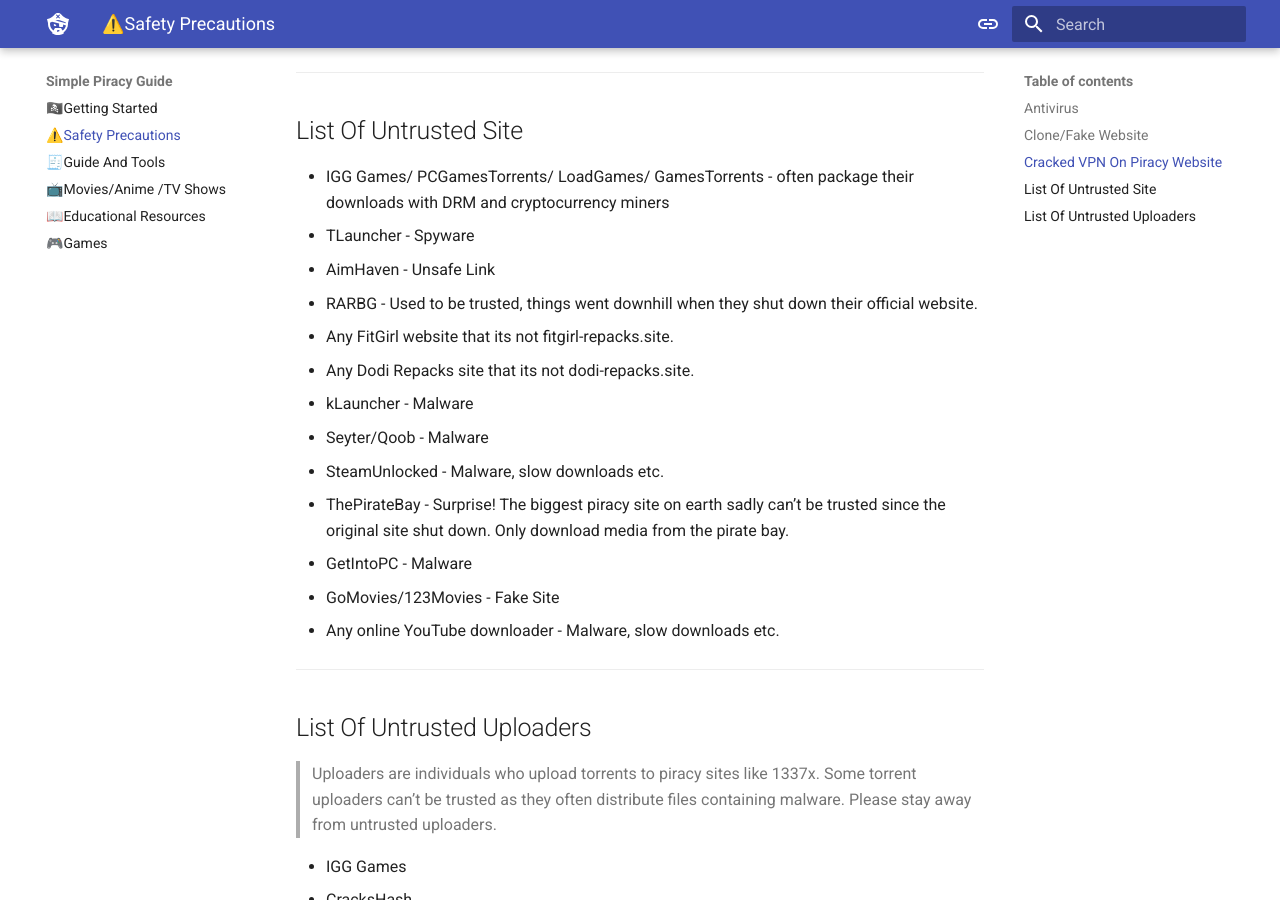
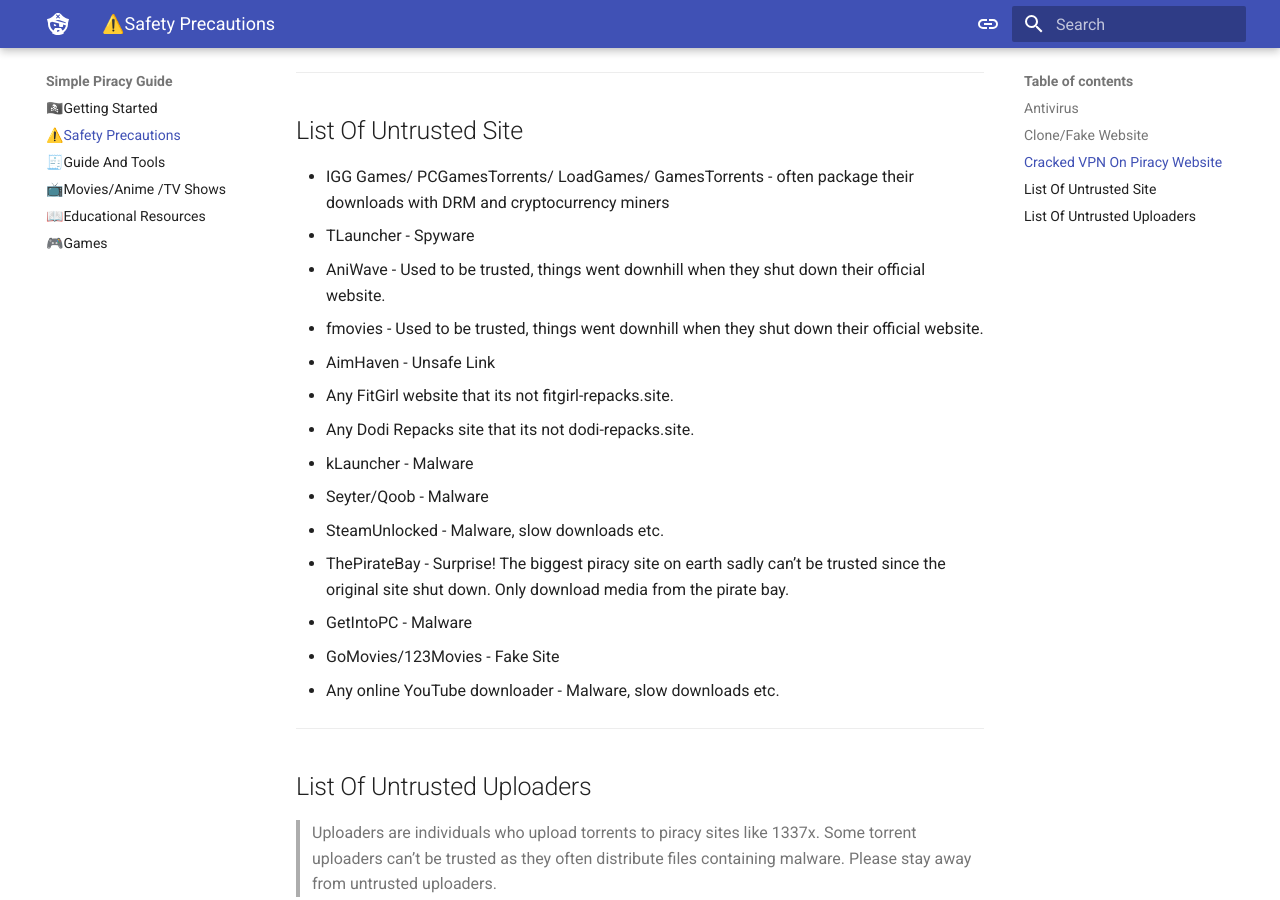
Before and after one commit to eli32-vlc/simple-piracy-guide, an MkDocs documentation site: the page built from docs/safety-precautions.md, in a window 1280 px wide and 900 px high, scrolled down 613 px. Built offline with MkDocs 1.6.1 and Material for MkDocs 9.7.7, drawn with Linux system fonts in a browser that asks for light colours.

Commit message:
Update safety-precautions.md

```diff
--- a/docs/safety-precautions.md
+++ b/docs/safety-precautions.md
@@ -19,8 +19,9 @@
 
 - IGG Games/ PCGamesTorrents/ LoadGames/ GamesTorrents - often package their downloads with DRM and cryptocurrency miners
 - TLauncher - Spyware
+- AniWave - Used to be trusted, things went downhill when they shut down their official website.
+- fmovies - Used to be trusted, things went downhill when they shut down their official website.
 - AimHaven - Unsafe Link
-- RARBG - Used to be trusted, things went downhill when they shut down their official website.
 - Any FitGirl website that its not fitgirl-repacks.site.
 - Any Dodi Repacks site that its not dodi-repacks.site.
 - kLauncher - Malware
```
